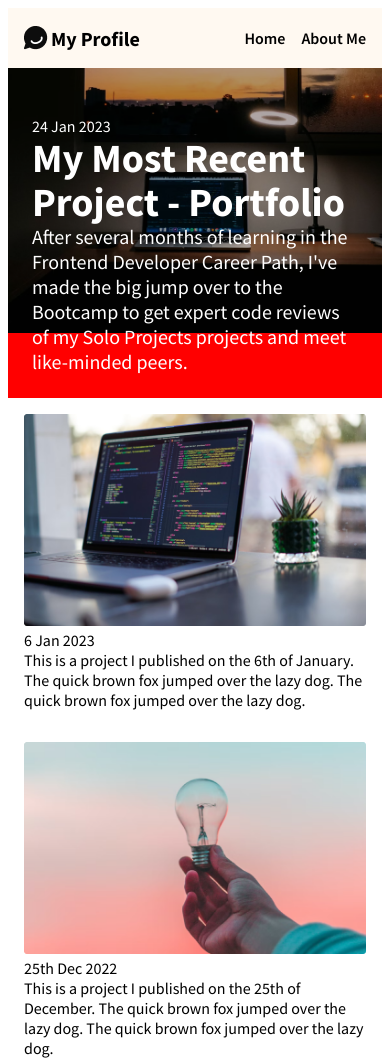
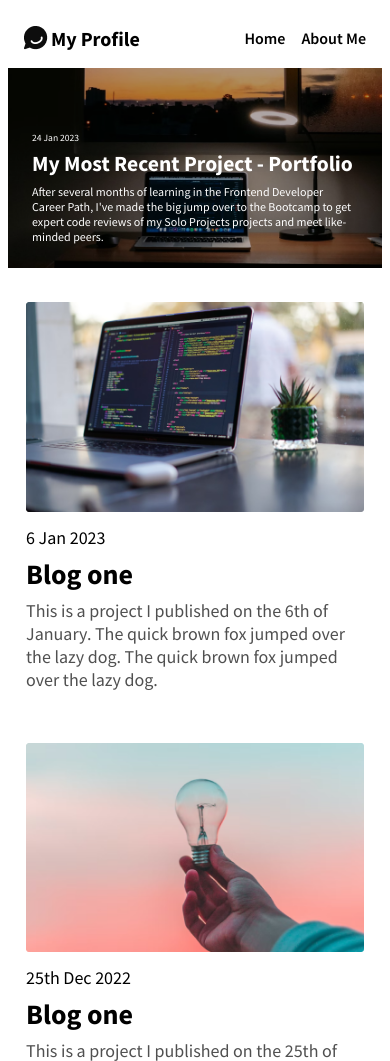
Before and after one commit to namhyk/responsive-design-practice, a plain HTML site: page index.html in a window 390 px wide. Shown: the top 1061 px of the page. Drawn offline with Linux system fonts and the light colour scheme.

Commit message:
Make changes to formatting
Made adjustments to main-blog for mobile (turns out the narrowest window was wider than most phones)
Formatted normal blogs

```diff
--- a/index.html
+++ b/index.html
@@ -24,7 +24,7 @@
     </div>
   </header>
   <main>
-    <section class="grid">
+    <section class="blog-grid">
       <div class="main-blog">
         <p class="main-blog-date">24 Jan 2023</p>
         <p class="main-blog-title">My Most Recent Project - Portfolio</p>
@@ -36,6 +36,7 @@
       <div class="blog">
         <img class="blog-img" src="/images/article-image-03.png">
         <p class="blog-date">6 Jan 2023</p>
+        <p class="blog-title">Blog one</p>
         <p class="blog-content">This is a project I published on the 6th of January.
           The quick brown fox jumped over the lazy dog.
           The quick brown fox jumped over the lazy dog.
@@ -44,6 +45,7 @@
       <div class="blog">
         <img class="blog-img" src="/images/article-image-02.png">
         <p class="blog-date">25th Dec 2022</p>
+        <p class="blog-title">Blog one</p>
         <p class="blog-content">This is a project I published on the 25th of December.
           The quick brown fox jumped over the lazy dog.
           The quick brown fox jumped over the lazy dog.
@@ -52,6 +54,7 @@
       <div class="blog">
         <img class="blog-img" src="/images/article-image-01.png">
         <p class="blog-date">9th Dec 2022</p>
+        <p class="blog-title">Blog one</p>
         <p class="blog-content">This is a project I published on the 9th of December.
           The quick brown fox jumped over the lazy dog.
           The quick brown fox jumped over the lazy dog.
@@ -60,6 +63,7 @@
       <div class="blog">
         <img class="blog-img" src="/images/article-image-03.png">
         <p class="blog-date">9th Dec 2022</p>
+        <p class="blog-title">Blog one</p>
         <p class="blog-content">This is a project I published on the 9th of December.
           The quick brown fox jumped over the lazy dog.
           The quick brown fox jumped over the lazy dog.
@@ -68,6 +72,7 @@
       <div class="blog">
         <img class="blog-img" src="/images/article-image-02.png">
         <p class="blog-date">9th Dec 2022</p>
+        <p class="blog-title">Blog one</p>
         <p class="blog-content">This is a project I published on the 9th of December.
           The quick brown fox jumped over the lazy dog.
           The quick brown fox jumped over the lazy dog.
@@ -76,6 +81,7 @@
       <div class="blog">
         <img class="blog-img" src="/images/article-image-01.png">
         <p class="blog-date">9th Dec 2022</p>
+        <p class="blog-title">Blog one</p>
         <p class="blog-content">This is a project I published on the 9th of December.
           The quick brown fox jumped over the lazy dog.
           The quick brown fox jumped over the lazy dog.
--- a/style.css
+++ b/style.css
@@ -8,12 +8,11 @@ a {
   text-decoration: none;
   color: black;
 }
-
+/* Header */
 header {
   display: flex;
   justify-content: space-between;
   height: 60px;
-  background-color: rgb(255, 249, 241);
   padding: 0 1em;
 }
 .logo {
@@ -25,7 +24,6 @@ header {
   font-size: 1.25rem;
   font-weight: 700;
 }
-
 .header-right {
   display: flex;
   align-items: center;
@@ -33,17 +31,15 @@ header {
   font-weight: 600;
   font-size: 1rem;
 }
-
-.grid {
+/* Grid */
+.blog-grid {
   display: grid;
   grid-template-columns: repeat(auto-fill, minmax(300px, 1fr));
 }
-
 .main-blog {
   background-image: url(/images/article-image-hero.png);
   background-repeat: no-repeat;
-  background-position: contain;
-  height: 330px;
+  height: 360px;
   box-sizing: border-box;
   background-size: 100%;
   padding: 1.5em;
@@ -53,23 +49,53 @@ header {
   flex-direction: column;
   justify-content: flex-end;
   background-color: red;
+  margin-bottom: 1rem;
 }
 .main-blog-title {
-  font-size: 2.5rem;
+  font-size: 2.25rem;
   font-weight: 700;
   line-height: 1.1em;
+  margin: 0.5rem 0;
+  max-width: 800px;
 }
 .main-blog-content {
   font-size: 1.25rem;
+  max-width: 1000px;
 }
 
 .blog {
   align-self: center;
   justify-self: center;
   padding: 1em;
+  box-sizing: border-box;
+  font-size: 1.125rem;
 }
-
+.blog-title {
+  font-size: 1.75rem;
+  font-weight: 700;
+  padding: 0.25em 0;
+}
 .blog-img {
   width: 100%;
   height: 100%;
+  margin-bottom: 0.5em;
 }
+.blog-content {
+  color: #505050;
+  margin-bottom: 1rem;
+}
+
+@media (max-width: 540px) {
+  .main-blog-title {
+    font-size: 1.35rem;
+  }
+  .main-blog-content {
+    font-size: 0.75rem;
+  }
+  .main-blog-date {
+    font-size: 0.6rem;
+  }
+  .main-blog {
+    height: 200px;
+  }
+}
```
